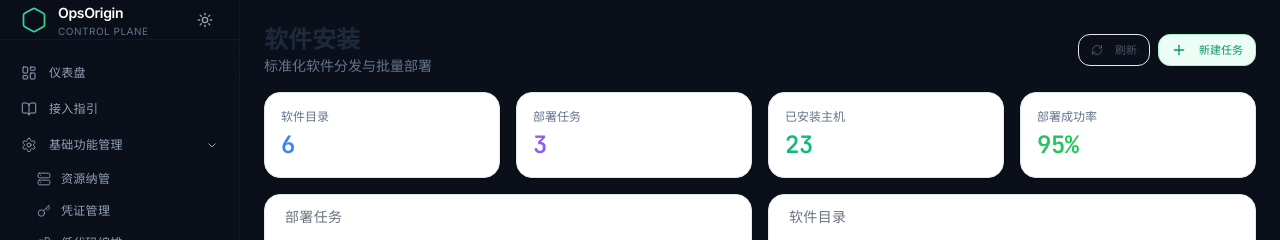
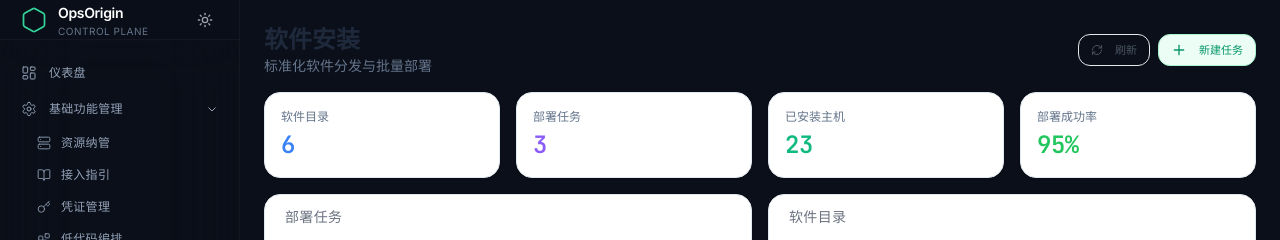
Before and after one commit to Major-w/OpsOrigin, a Next.js app in the folder web-next/: page /auto/software in a window 1280 px wide. Shown: the top 240 px of the page. Built offline with nearby package versions, Linux system fonts and the light colour scheme; sample sign-in values are in the browser's storage.

Commit message:
fix: 接入指引页面 useState 未导入导致客户端报错 + 导航归入资源纳管
- guide/page.tsx: import { useState } from 'react', 修复客户端 ReferenceError
- layout.tsx: 接入指引从顶层独立项移到 基础功能管理 > 资源纳管 下方

```diff
--- a/web-next/src/app/(dashboard)/guide/page.tsx
+++ b/web-next/src/app/(dashboard)/guide/page.tsx
@@ -1,6 +1,6 @@
 'use client'
 
-import * as React from 'react'
+import React, { useState } from 'react'
 import { Copy, Check, Terminal, Server, Cloud, Network, ShieldCheck, Rocket, Cpu, Database, Globe, AlertTriangle, BookOpen, Boxes, Container, ArrowRight } from 'lucide-react'
 import type { LucideIcon } from 'lucide-react'
 import { Card, CardHeader, CardTitle, CardDescription, CardContent } from '@/components/ui/card'
--- a/web-next/src/components/layout.tsx
+++ b/web-next/src/components/layout.tsx
@@ -28,10 +28,10 @@ interface NavGroup {
 
 const navGroups: (NavItem | NavGroup)[] = [
   { to: '/dashboard', label: '仪表盘', icon: LayoutDashboard },
-  { to: '/guide', label: '接入指引', icon: BookOpen },
   {
     label: '基础功能管理', icon: Settings, items: [
       { to: '/resources', label: '资源纳管', icon: Server },
+      { to: '/guide', label: '接入指引', icon: BookOpen },
       { to: '/credentials', label: '凭证管理', icon: Key },
       { to: '/lowcode', label: '低代码编排', icon: Blocks },
       { to: '/scripts', label: '脚本管理', icon: Terminal },
```
